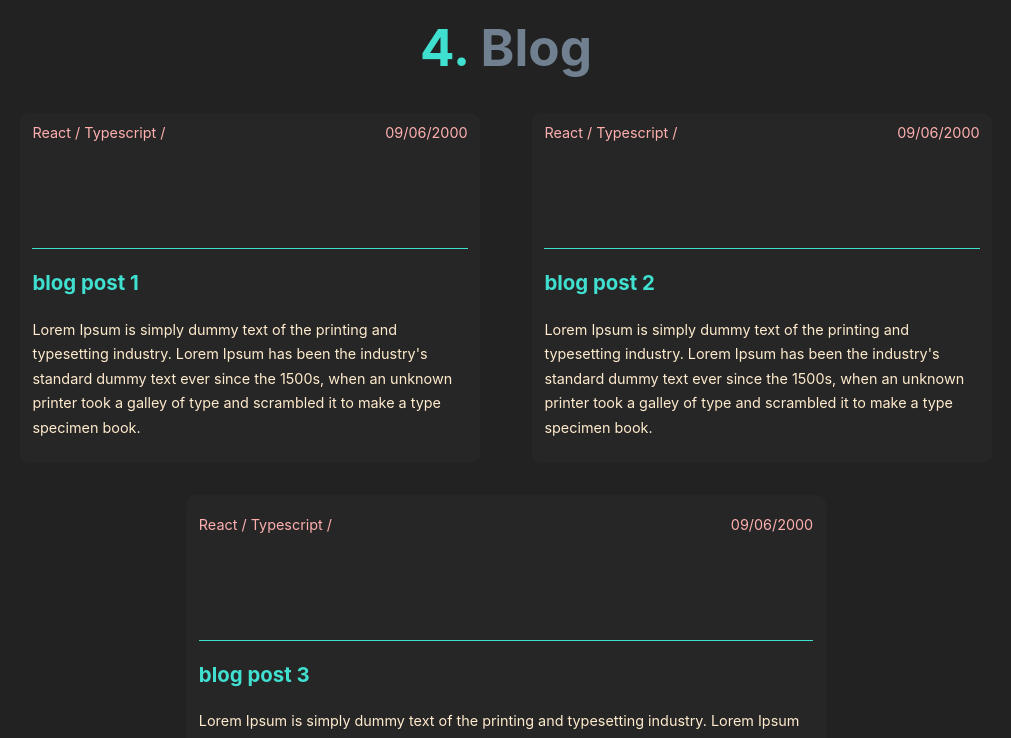
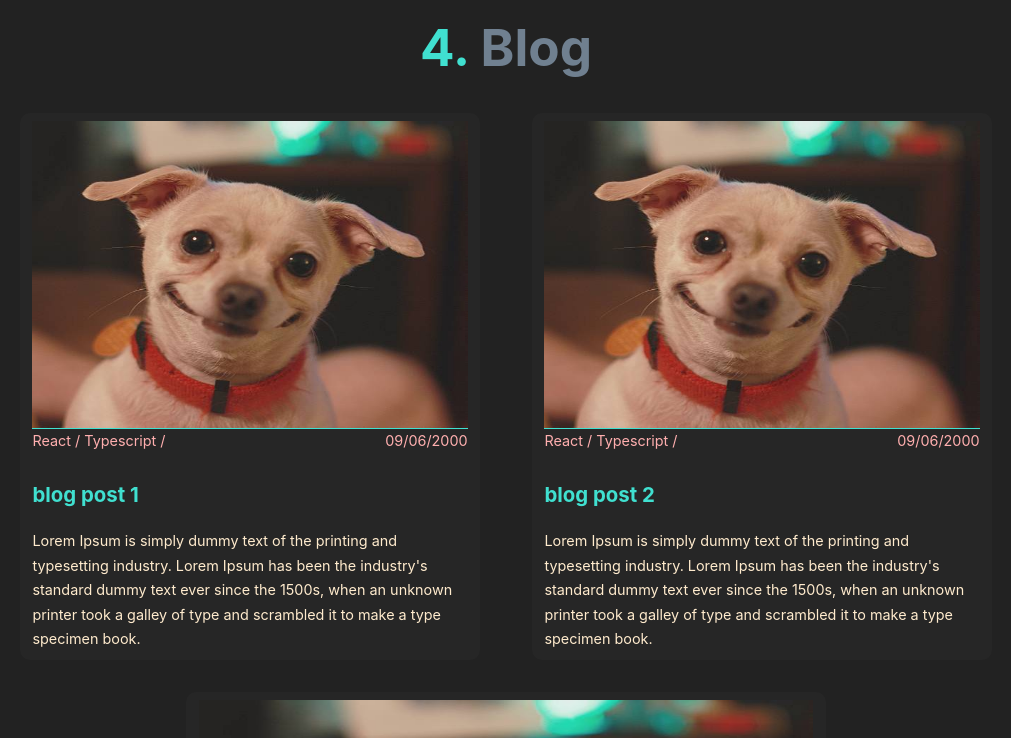
Before and after one commit to wesleylcf/portfolio-website-public, a Next.js app: page / in a window 1280 px wide. Shown: the part 3800-4538 px from the top of the page, without its empty margins (134-1145 px from the left). Built offline with nearby package versions, Linux system fonts and the light colour scheme.

Commit message:
fix blog preview card when using a preview image

```diff
--- a/components/cards/BlogPreviewCard/BlogPreviewCard.tsx
+++ b/components/cards/BlogPreviewCard/BlogPreviewCard.tsx
@@ -22,7 +22,11 @@ const BlogPreviewCard: React.FC<BlogPreviewCardProps> = ({
   return (
     <Card showBackground minHeight="40vh">
       <div className={styles.Cover}>
-        {previewImage ? <Image src={previewImage} layout="fill" /> : null}
+        {previewImage ? (
+          <Image src={`/images/${previewImage}`} layout="fill" />
+        ) : null}
+      </div>
+      <div className={styles.Content}>
         <p>
           <span className={`${utilStyles.ColorP} ${styles.CoverTags}`}>
             {tags.reduce((prev, cur) => {
@@ -35,8 +39,6 @@ const BlogPreviewCard: React.FC<BlogPreviewCardProps> = ({
             {date}
           </span>
         </p>
-      </div>
-      <div className={styles.Content}>
         <h2 className={utilStyles.ColorT}>{title}</h2>
         <p className={utilStyles.ColorA}>{description}</p>
       </div>
--- a/components/cards/BlogPreviewCard/blogPreviewCard.module.css
+++ b/components/cards/BlogPreviewCard/blogPreviewCard.module.css
@@ -1,12 +1,8 @@
 .Cover {
-  height: 16vh;
+  height: calc(40vw * 0.6);
   width: 100%;
   border-bottom: 1px solid turquoise;
   position: relative;
-}
-
-.Cover p {
-  margin: 0;
 }
 
 .CoverDate {
@@ -26,6 +22,11 @@
 
 .Content {
   width: 100%;
+  position: relative;
+}
+
+.Content p {
+  margin: 0;
 }
 
 .Content h1 {
--- a/components/home/Blog/Blog.tsx
+++ b/components/home/Blog/Blog.tsx
@@ -45,6 +45,7 @@ const Blog = () => {
               date={post.date}
               tags={post.tags}
               description={post.description}
+              previewImage="profile.jpg"
               key={index}
             />
           );
```
